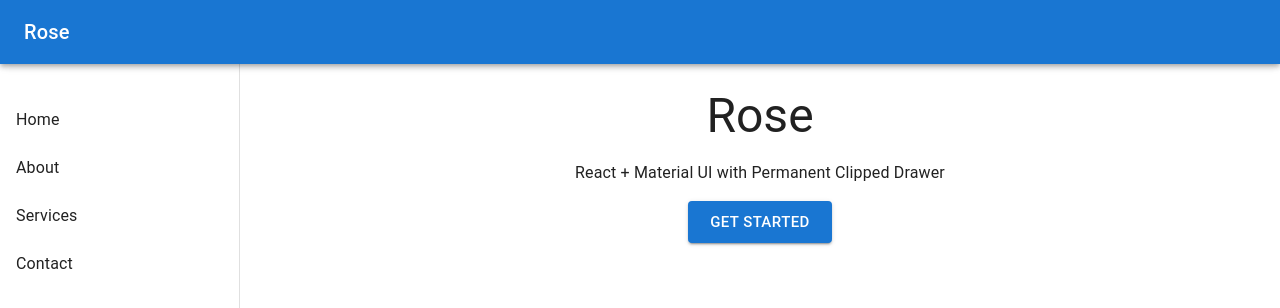
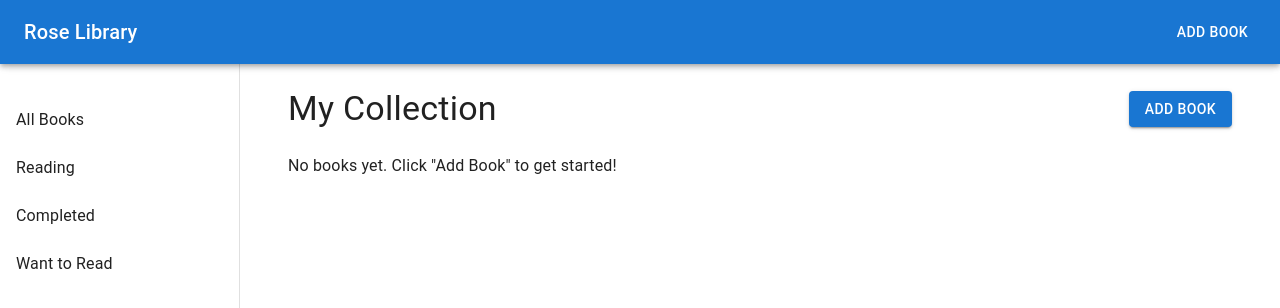
Before and after one commit to snowep/Rose, a React (Vite) app: page / in a window 1280 px wide. Shown: the top 308 px of the page. Built offline with nearby package versions, Linux system fonts and the light colour scheme.

Commit message:
Add BookFormModal and wire up book list with CRUD

```diff
--- a/src/App.jsx
+++ b/src/App.jsx
@@ -1,33 +1,101 @@
-import { useState } from 'react'
-import { useMediaQuery, useTheme } from '@mui/material'
-import { AppBar, Toolbar, Typography, Box, Button, Container, Drawer, List, ListItem, ListItemButton, ListItemText, IconButton } from '@mui/material'
-import MenuIcon from '@mui/icons-material/Menu'
+import { useState, useEffect } from 'react';
+import { useMediaQuery, useTheme } from '@mui/material';
+import {
+  AppBar,
+  Toolbar,
+  Typography,
+  Box,
+  Button,
+  Container,
+  Drawer,
+  List,
+  ListItem,
+  ListItemButton,
+  ListItemText,
+  IconButton,
+  Chip,
+  Grid
+} from '@mui/material';
+import MenuIcon from '@mui/icons-material/Menu';
+import BookFormModal from './components/BookFormModal.jsx';
+import { addBook, getAllBooks, initializeDefaultTags, getBookById, updateBook, deleteBook } from './lib/bookService.js';
 
-const drawerWidth = 240
+const drawerWidth = 240;
 
 export default function App() {
-  const theme = useTheme()
-  const isMobile = useMediaQuery(theme.breakpoints.down('md'))
-  const [mobileOpen, setMobileOpen] = useState(false)
+  const theme = useTheme();
+  const isMobile = useMediaQuery(theme.breakpoints.down('md'));
+  const [mobileOpen, setMobileOpen] = useState(false);
+  const [books, setBooks] = useState([]);
+  const [modalOpen, setModalOpen] = useState(false);
+  const [editingBook, setEditingBook] = useState(null);
 
   const handleDrawerToggle = () => {
-    setMobileOpen(!mobileOpen)
-  }
+    setMobileOpen(!mobileOpen);
+  };
 
   const drawer = (
     <Box sx={{ py: 3 }}>
       <Toolbar />
       <List>
-        {['Home', 'About', 'Services', 'Contact'].map((text) => (
-          <ListItem key={text} disablePadding>
-            <ListItemButton>
-              <ListItemText primary={text} />
-            </ListItemButton>
-          </ListItem>
-        ))}
+        <ListItem disablePadding>
+          <ListItemButton>
+            <ListItemText primary="All Books" />
+          </ListItemButton>
+        </ListItem>
+        <ListItem disablePadding>
+          <ListItemButton>
+            <ListItemText primary="Reading" />
+          </ListItemButton>
+        </ListItem>
+        <ListItem disablePadding>
+          <ListItemButton>
+            <ListItemText primary="Completed" />
+          </ListItemButton>
+        </ListItem>
+        <ListItem disablePadding>
+          <ListItemButton>
+            <ListItemText primary="Want to Read" />
+          </ListItemButton>
+        </ListItem>
       </List>
     </Box>
-  )
+  );
+
+  useEffect(() => {
+    async function init() {
+      await initializeDefaultTags();
+      const all = await getAllBooks();
+      setBooks(all);
+    }
+    init();
+  }, []);
+
+  const handleOpenAdd = () => {
+    setEditingBook(null);
+    setModalOpen(true);
+  };
+
+  const handleEdit = (book) => {
+    setEditingBook(book);
+    setModalOpen(true);
+  };
+
+  const handleSave = async (data) => {
+    if (editingBook) {
+      await updateBook(editingBook.id, data);
+      setBooks(books.map(b => b.id === editingBook.id ? { ...b, ...data } : b));
+    } else {
+      const id = await addBook(data);
+      setBooks([...books, { ...data, id }]);
+    }
+    setModalOpen(false);
+  };
+
+  const handleDelete = async (id) => {
+    await deleteBook(id);
+    setBooks(books.filter(b => b.id !== id));
+  };
 
   return (
     <Box sx={{ display: 'flex' }}>
@@ -42,8 +110,11 @@ export default function App() {
             <MenuIcon />
           </IconButton>
           <Typography variant="h6" noWrap component="div" sx={{ flexGrow: 1 }}>
-            Rose
+            Rose Library
           </Typography>
+          <Button color="inherit" onClick={handleOpenAdd}>
+            Add Book
+          </Button>
         </Toolbar>
       </AppBar>
       <Box component="nav" sx={{ width: { md: drawerWidth }, flexShrink: { md: 0 } }}>
@@ -61,16 +132,48 @@ export default function App() {
       </Box>
       <Box component="main" sx={{ flexGrow: 1, p: 3, width: { md: `calc(100% - ${drawerWidth}px)` } }}>
         <Toolbar />
-        <Container maxWidth="sm">
-          <Box sx={{ textAlign: 'center' }}>
-            <Typography variant="h3" gutterBottom>Rose</Typography>
-            <Typography variant="body1" color="text.secondary" sx={{ mb: 2 }}>
-              React + Material UI with Permanent Clipped Drawer
-            </Typography>
-            <Button variant="contained" size="large">Get Started</Button>
+        <Container maxWidth="lg">
+          <Box sx={{ display: 'flex', justifyContent: 'space-between', alignItems: 'center', mb: 3 }}>
+            <Typography variant="h4">My Collection</Typography>
+            <Button variant="contained" onClick={handleOpenAdd}>Add Book</Button>
           </Box>
+          <Grid container spacing={3}>
+            {books.map((b) => (
+              <Grid item xs={12} sm={6} md={4} lg={3} key={b.id}>
+                <Box sx={{ p: 2, border: '1px solid', borderColor: 'divider', borderRadius: 2, height: '100%', display: 'flex', flexDirection: 'column' }}>
+                  <Box sx={{ display: 'flex', flexWrap: 'wrap', gap: 0.5, mb: 1 }}>
+                    {b.tags?.map((tag) => (
+                      <Chip key={tag} label={tag} size="small" variant="outlined" />
+                    ))}
+                  </Box>
+                  <Typography variant="subtitle1" sx={{ fontWeight: 600 }}>{b.title}</Typography>
+                  <Typography variant="body2" color="text.secondary">{b.author}</Typography>
+                  <Typography variant="caption" color="text.secondary" sx={{ mt: 1 }}>
+                    {b.status === 'reading' && b.progress !== undefined ? `Progress: ${b.progress}%` : b.status}
+                  </Typography>
+                  <Box sx={{ mt: 'auto', display: 'flex', gap: 1, pt: 2 }}>
+                    <Button size="small" onClick={() => handleEdit(b)}>Edit</Button>
+                    <Button size="small" variant="outlined" color="error" onClick={() => handleDelete(b.id)}>Delete</Button>
+                  </Box>
+                </Box>
+              </Grid>
+            ))}
+            {books.length === 0 && (
+              <Grid item xs={12}>
+                <Typography variant="body1" color="text.secondary" textAlign="center">
+                  No books yet. Click "Add Book" to get started!
+                </Typography>
+              </Grid>
+            )}
+          </Grid>
         </Container>
       </Box>
+      <BookFormModal
+        open={modalOpen}
+        onClose={() => setModalOpen(false)}
+        onSave={handleSave}
+        initialValues={editingBook || {}}
+      />
     </Box>
-  )
+  );
 }
--- /dev/null
+++ b/src/components/BookFormModal.jsx
@@ -0,0 +1,174 @@
+import { useState, useEffect } from 'react';
+import {
+  Modal,
+  Box,
+  TextField,
+  Button,
+  Typography,
+  FormControl,
+  InputLabel,
+  Select,
+  MenuItem,
+  Chip,
+  OutlinedInput,
+  Stack
+} from '@mui/material';
+
+const modalStyle = {
+  position: 'absolute',
+  top: '50%',
+  left: '50%',
+  transform: 'translate(-50%, -50%)',
+  width: { xs: '90%', sm: 480 },
+  maxHeight: '90vh',
+  overflowY: 'auto',
+  bgcolor: 'background.paper',
+  borderRadius: 2,
+  boxShadow: 24,
+  p: 3,
+};
+
+const TAG_OPTIONS = [
+  'Fiction',
+  'Non-Fiction',
+  'Science Fiction',
+  'Fantasy',
+  'Mystery',
+  'Thriller',
+  'Romance',
+  'Biography',
+  'History',
+  'Self-Help',
+  'Technology',
+  'Programming',
+  'Science'
+];
+
+export default function BookFormModal({
+  open,
+  onClose,
+  onSave,
+  initialValues = {}
+}) {
+  const [title, setTitle] = useState(initialValues.title || '');
+  const [author, setAuthor] = useState(initialValues.author || '');
+  const [isbn, setIsbn] = useState(initialValues.isbn || '');
+  const [tags, setTags] = useState(initialValues.tags || []);
+  const [status, setStatus] = useState(initialValues.status || 'want-to-read');
+  const [progress, setProgress] = useState(initialValues.progress || 0);
+
+  useEffect(() => {
+    setTitle(initialValues.title || '');
+    setAuthor(initialValues.author || '');
+    setIsbn(initialValues.isbn || '');
+    setTags(initialValues.tags || []);
+    setStatus(initialValues.status || 'want-to-read');
+    setProgress(initialValues.progress || 0);
+  }, [initialValues]);
+
+  const handleSave = () => {
+    if (!title.trim() || !author.trim()) return;
+    onSave({
+      title: title.trim(),
+      author: author.trim(),
+      isbn: isbn.trim(),
+      tags,
+      status,
+      progress: Number(progress) || 0
+    });
+  };
+
+  return (
+    <Modal open={open} onClose={onClose} aria-labelledby="book-modal-title">
+      <Box sx={modalStyle} component="form" noValidate autoComplete="off">
+        <Typography id="book-modal-title" variant="h6" component="h2" gutterBottom>
+          {initialValues.id ? 'Edit Book' : 'Add New Book'}
+        </Typography>
+        <Stack spacing={2} sx={{ mt: 1 }}>
+          <TextField
+            label="Title"
+            value={title}
+            onChange={(e) => setTitle(e.target.value)}
+            required
+            fullWidth
+            autoFocus
+          />
+          <TextField
+            label="Author"
+            value={author}
+            onChange={(e) => setAuthor(e.target.value)}
+            required
+            fullWidth
+          />
+          <TextField
+            label="ISBN"
+            value={isbn}
+            onChange={(e) => setIsbn(e.target.value)}
+            fullWidth
+          />
+          <FormControl fullWidth>
+            <InputLabel id="tags-label">Tags</InputLabel>
+            <Select
+              labelId="tags-label"
+              multiple
+              value={tags}
+              onChange={(e) => {
+                const val = e.target.value;
+                setTags(typeof val === 'string' ? val.split(',') : val);
+              }}
+              input={<OutlinedInput label="Tags" />}
+              renderValue={(selected) => (
+                <Box sx={{ display: 'flex', flexWrap: 'wrap', gap: 0.5 }}>
+                  {selected.map((value) => (
+                    <Chip key={value} label={value} size="small" />
+                  ))}
+                </Box>
+              )}
+            >
+              {TAG_OPTIONS.map((name) => (
+                <MenuItem key={name} value={name}>
+                  {name}
+                </MenuItem>
+              ))}
+            </Select>
+          </FormControl>
+          <FormControl fullWidth>
+            <InputLabel id="status-label">Status</InputLabel>
+            <Select
+              labelId="status-label"
+              value={status}
+              onChange={(e) => setStatus(e.target.value)}
+              label="Status"
+            >
+              <MenuItem value="want-to-read">Want to Read</MenuItem>
+              <MenuItem value="reading">Reading</MenuItem>
+              <MenuItem value="completed">Completed</MenuItem>
+            </Select>
+          </FormControl>
+          {status === 'reading' && (
+            <TextField
+              type="number"
+              label="Progress (%)"
+              value={progress}
+              onChange={(e) => setProgress(e.target.value)}
+              inputProps={{ min: 0, max: 100 }}
+              fullWidth
+            />
+          )}
+          <Box sx={{ display: 'flex', justifyContent: 'flex-end', gap: 1, pt: 1 }}>
+            <Button onClick={onClose} variant="outlined">
+              Cancel
+            </Button>
+            <Button
+              onClick={handleSave}
+              variant="contained"
+              disabled={!title.trim() || !author.trim()}
+            >
+              Save
+            </Button>
+          </Box>
+        </Stack>
+      </Box>
+    </Modal>
+  );
+}
```
